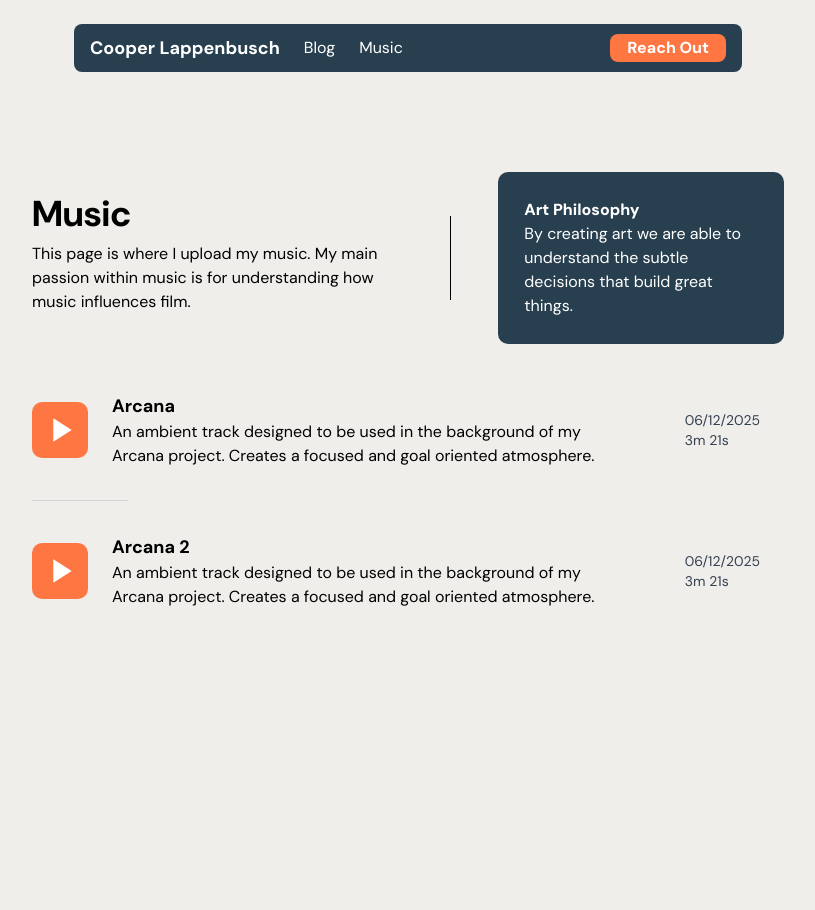
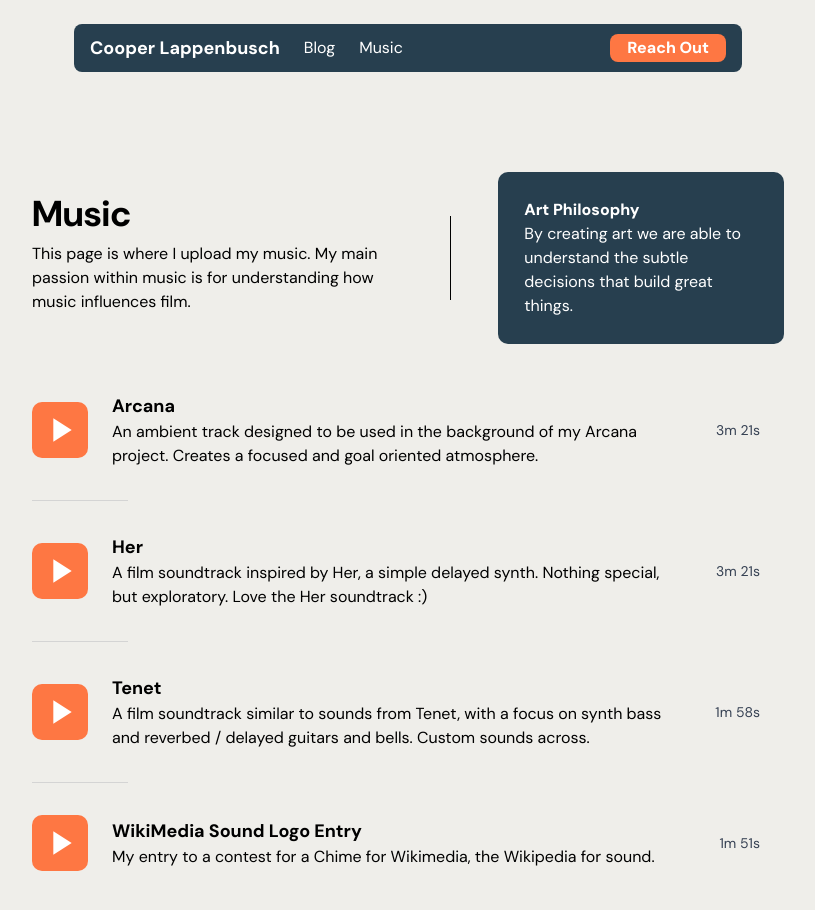
Before and after one commit to coopercodes/cooper-lappenbusch, a SvelteKit app: page /music in a window 1280 px wide. Shown: the top 910 px of the page, without its empty margins (232-1047 px from the left). Before the commit the page ends 800 px from the top, so only its background shows below. Built offline with nearby package versions, Linux system fonts and the light colour scheme.

Commit message:
wikimedia

```diff
--- a/src/routes/blog/+page.svelte
+++ b/src/routes/blog/+page.svelte
@@ -16,7 +16,7 @@
         <div class="flex items-center">
             <div class="flex flex-col">
                 <h1 class="text-4xl font-bold text-black mb-2">Blog</h1>
-                <p class=" mb-2 text-black w-[370px]">My blog is a place to store my ideas. Whether it is an idea on music, software engineering, product, or just modern life, you will find it written here.</p>
+                <p class=" mb-2 text-black w-full pr-12 md:pr-0 md:w-[370px]">My blog is a place to store my ideas. Whether it is an idea on music, software engineering, product, or just modern life, you will find it written here.</p>
             </div>
             <div class="md:flex hidden w-[1px] h-[84px] bg-black mx-12"></div>
             <div class="md:flex hidden  flex-col justify-center w-full bg-[#273F4F] rounded-[10px] p-6.5">
@@ -51,7 +51,7 @@
 
             <div class="h-[1px] w-24 bg-neutral-400 mx-auto"></div>
 
-            <article class="flex items-center cursor-pointer   border border-black p-6 hover:shadow-md transition-shadow duration-200">
+            <a href="/blog/template" class="flex items-center cursor-pointer   border border-black p-6 hover:shadow-md transition-shadow duration-200">
                 <div class="flex-1 pr-6">
                     <div class="flex justify-between mb-3">
                         <div class="flex items-center gap-2 ">
@@ -70,7 +70,7 @@
                     </p>
 
                 </div>
-            </article>
+            </a>
         </div>
 
         <div class="my-32 h-[500x] w-full md:w-[500px] bg-transparent flex items-center">
--- a/src/routes/blog/template/+page.svelte
+++ b/src/routes/blog/template/+page.svelte
@@ -77,23 +77,14 @@
 
         <div class="flex items-center w-full  mt-12">
             <div class="flex flex-col w-full ">
-                <!-- <div class="hidden placeholder-container">
-                    <div class="gradient-placeholder">
-                    </div>
-                </div> -->
                 <h1 class="text-5xl font-bold text-black mb-4 leading-14 mr-6">On Portfolio Design</h1>
-                <p class=" text-black w-[400px] mr-0">
+                <p class=" text-black w-full pr-12 md:pr-0 md:w-[400px]">
                     My journey through building a design ethos for cooperlappenbusch.com. My attempt at building a portfolio that felt "genuine".
                 </p>
-                <!-- <p class="text-lg text-black w-[400px]">
-                    Thoughts on the creative process of portfolio design, and the thought process behind building cooperlappenbusch.com.
-                </p> -->
-
             </div>
             <div class="flex flex-col    bg-black text-white p-4">
                 <div class="flex justify-between">
                     <p>written by</p>
-
                 </div>
                 <p class="text-wrap font-black whitespace-nowrap">Cooper Lappenbusch</p>
                 <a href="https://x.com/cooperlappenbus" target="_blank" rel="noopener noreferrer" class="flex items-center text-sm text-gray-300 cursor-pointer group mt-1">
--- a/src/routes/music/+page.svelte
+++ b/src/routes/music/+page.svelte
@@ -12,10 +12,24 @@
         },
         {
             id: "song2",
-            name: "Arcana 2",
-            description: "An ambient track designed to be used in the background of my Arcana project. Creates a focused and goal oriented atmosphere.",
+            name: "Her",
+            description: "A film soundtrack inspired by Her, a simple delayed synth. Nothing special, but exploratory. Love the Her soundtrack :)",
             date: "06/12/2025",
             duration: "3m 21s"
+        },
+        {
+            id: "tenet",
+            name: "Tenet",
+            description: "A film soundtrack similar to sounds from Tenet, with a focus on synth bass and reverbed / delayed guitars and bells. Custom sounds across.",
+            date: "06/12/2025",
+            duration: "1m 58s"
+        },
+        {
+            id: "wikimedia",
+            name: "WikiMedia Sound Logo Entry",
+            description: "My entry to a contest for a Chime for Wikimedia, the Wikipedia for sound. ",
+            date: "06/12/2025",
+            duration: "1m 51s"
         }
     ]
 </script>
@@ -82,8 +96,8 @@
                             </div>
 
                             <div class="flex flex-col justify-center text-sm text-gray-700">
-                                <span>{musicData.date}</span>
-                                <span class="text-sm font-normal ">{musicData.duration}</span>
+                                <!-- <span>{musicData.date}</span> -->
+                                <span class="text-sm font-normal text-nowrap ">{musicData.duration}</span>
                             </div>
                         </div>
                     </div>
@@ -100,4 +114,7 @@
 
 
         </div>
+
+                <div class="my-32 h-[500x] w-full md:w-[500px] bg-transparent flex items-center">
 </div>
+</div>
```
Also changed, not shown: 2 other files (tests, documents, lock files or other folders).
